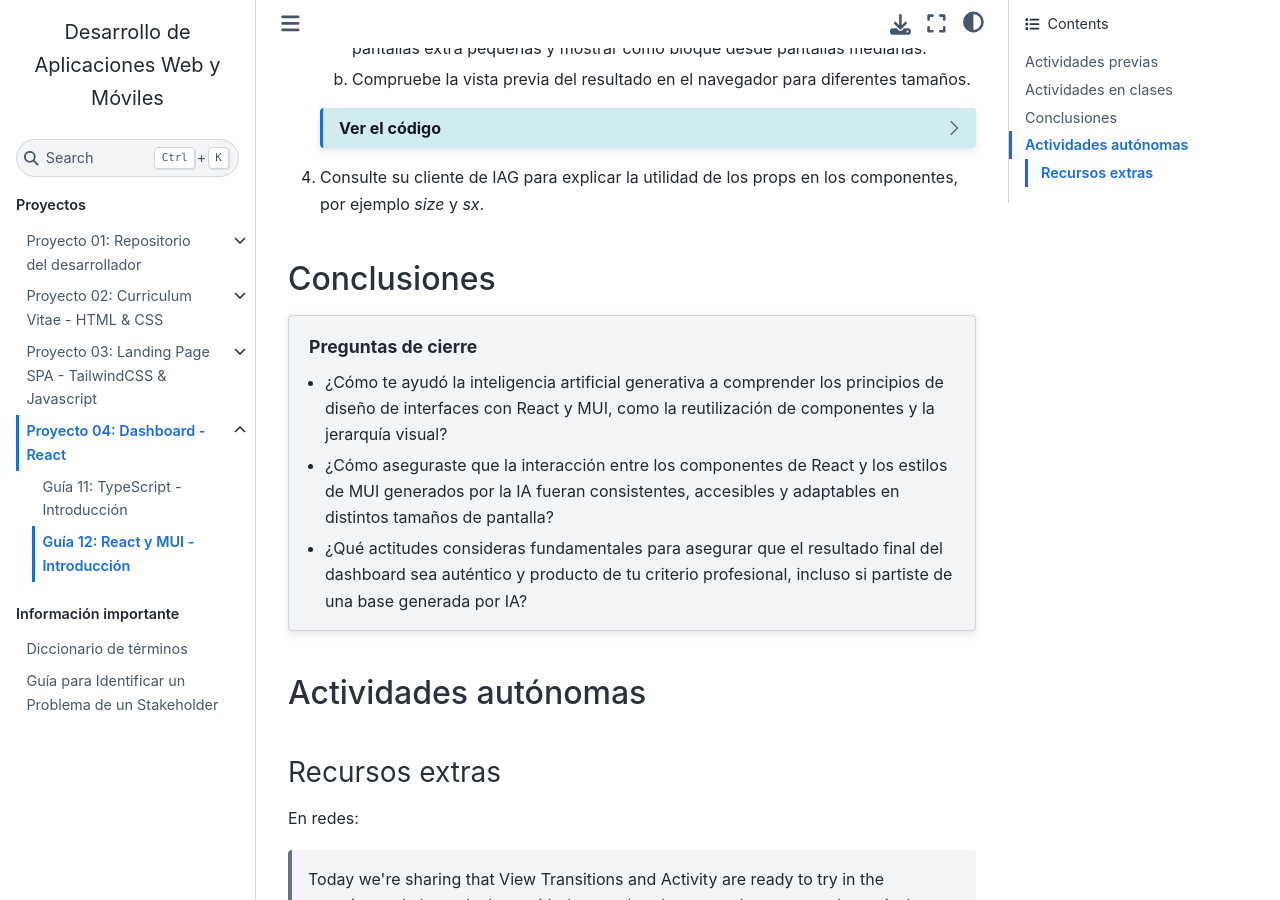
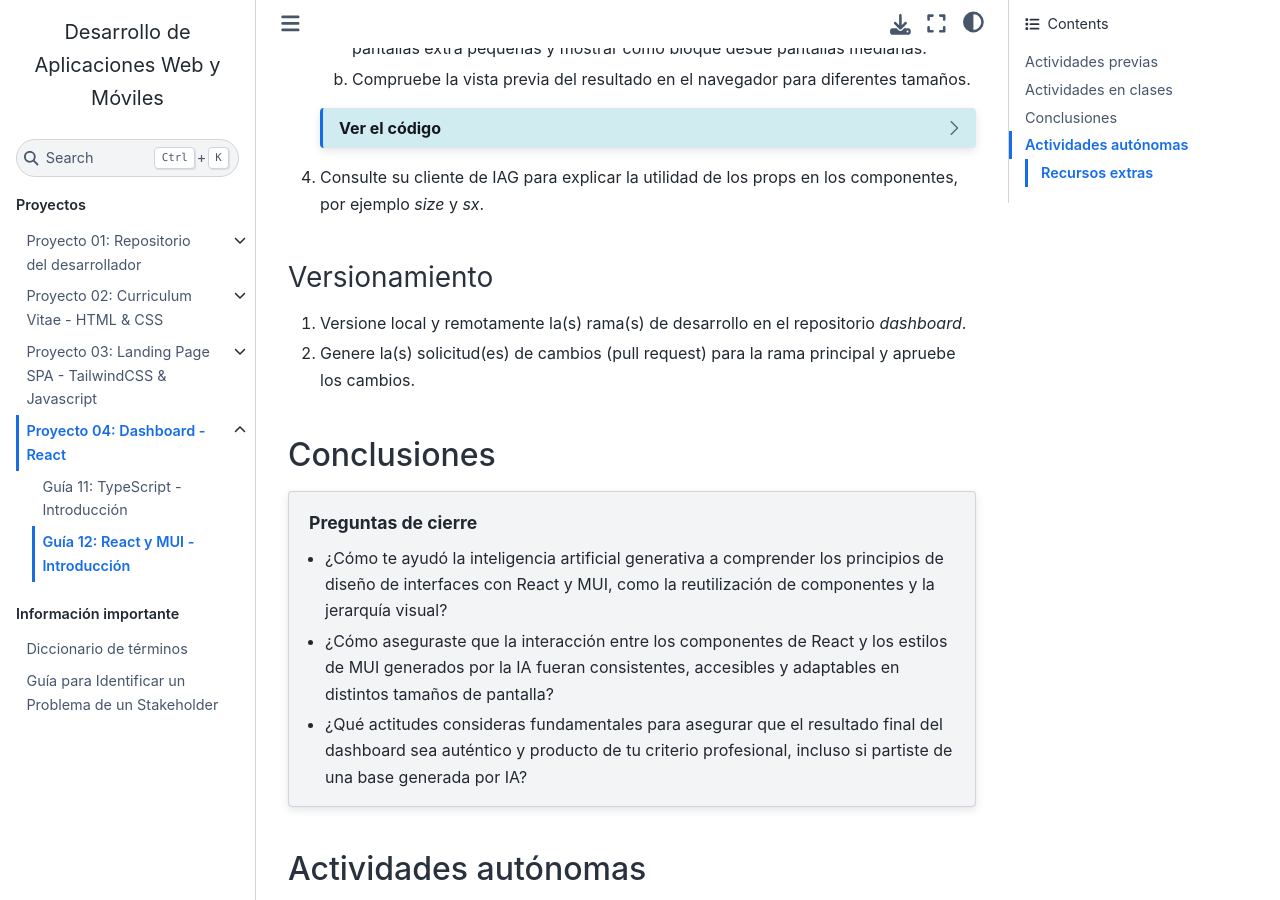
Before and after one commit to DAWMFIEC/DAWM-AI, a Sphinx documentation site: the page built from docs/source/guias/guia12.rst, in a window 1280 px wide and 900 px high, scrolled down 4777 px. Built offline with Sphinx 7.4.7 and the Sphinx Book theme 1.1.4, drawn with Linux system fonts in a browser that asks for light colours; comment, search, counter and statistics services are not loaded.

Commit message:
Versionamiento

```diff
--- a/docs/source/guias/guia12.rst
+++ b/docs/source/guias/guia12.rst
@@ -263,6 +263,12 @@ MUI: Ubicación de elementos y Responsividad
 
 4. Consulte su cliente de IAG para explicar la utilidad de los props en los componentes, por ejemplo `size` y `sx`.
 
+Versionamiento
+--------------
+
+1. Versione local y remotamente la(s) rama(s) de desarrollo en el repositorio *dashboard*.
+2. Genere la(s) solicitud(es) de cambios (pull request) para la rama principal y apruebe los cambios.
+
 Conclusiones
 ============
 
```
